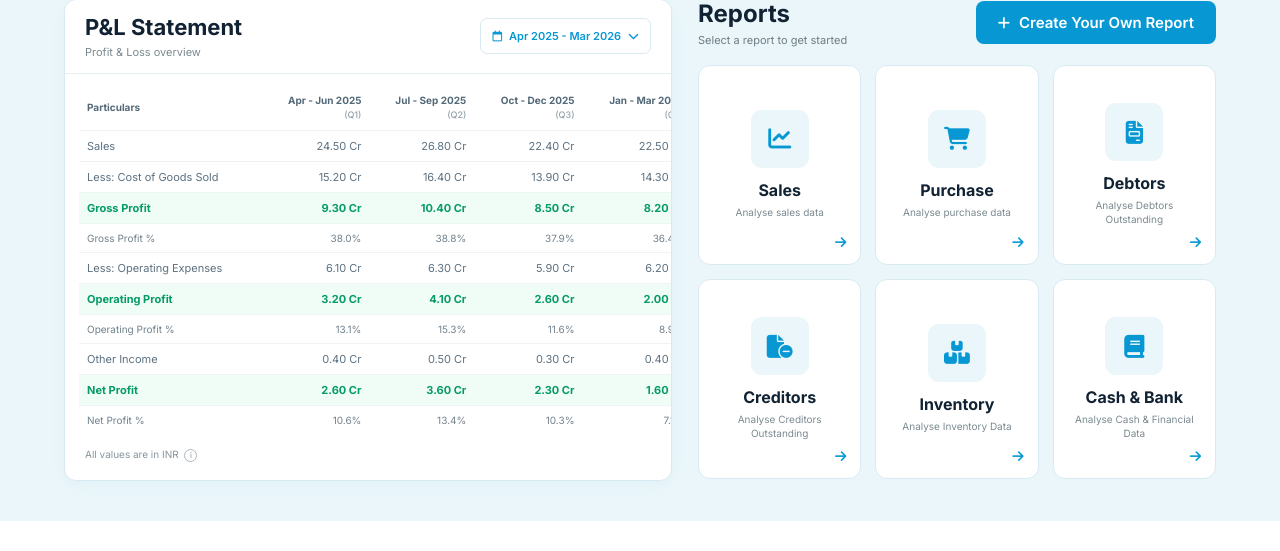
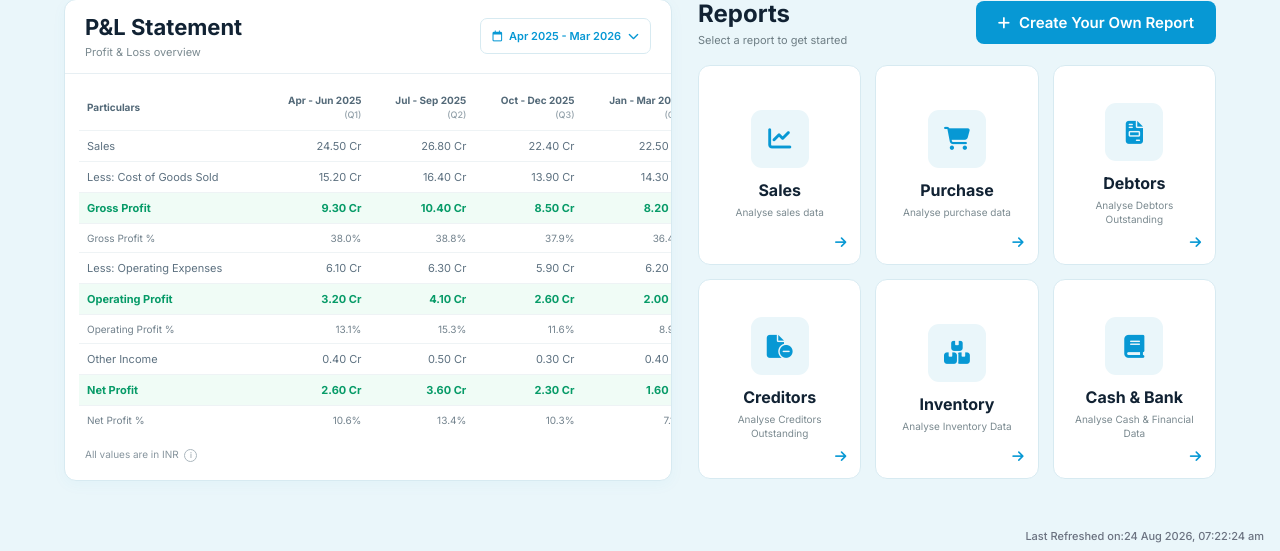
Before and after one commit to SantoshP15/Intallygence, a Flask app: page /report-dashboard in a window 1280 px wide. Shown: the part 286-837 px from the top of the page. Before the commit the page ends 807 px from the top, so only its background shows below. Run offline with Flask 3, Linux system fonts and the light colour scheme; the visitor is signed in with stand-in values (Sample User, id 1).

Commit message:
refershed tab added

```diff
--- a/static/css/report-dashboard.css
+++ b/static/css/report-dashboard.css
@@ -1147,3 +1147,21 @@ body {
         flex-direction: column;
     }
 }
+.last-refreshed {
+    width: 100%;
+    box-sizing: border-box;
+
+    display: flex;
+    justify-content: flex-end;
+    align-items: center;
+
+    padding: 8px 16px;
+
+    font-size: 11px;
+    font-weight: 500;
+    color: #6b7280;
+
+    background: transparent;
+
+    white-space: nowrap;
+}
--- a/static/js/report-dashboard.js
+++ b/static/js/report-dashboard.js
@@ -251,3 +251,20 @@ document.addEventListener(
 
     }
 );
+function updateLastRefreshed() {
+    const now = new Date();
+
+    const formattedDateTime = now.toLocaleString('en-IN', {
+        day: '2-digit',
+        month: 'short',
+        year: 'numeric',
+        hour: '2-digit',
+        minute: '2-digit',
+        second: '2-digit',
+        hour12: true
+    });
+
+    document.getElementById('lastRefreshed').textContent = formattedDateTime;
+}
+
+updateLastRefreshed();
--- a/templates/report-dashboard.html
+++ b/templates/report-dashboard.html
@@ -499,7 +499,9 @@
 
 
     </main>
-
+            <div class="last-refreshed">
+                Last Refreshed on: <span id="lastRefreshed"></span>
+            </div>
 
     <script
         src="{{ url_for(
@@ -507,8 +509,6 @@
             filename='js/report-dashboard.js'
         ) }}"
     ></script>
-
-
 </body>
 
 </html>
```
